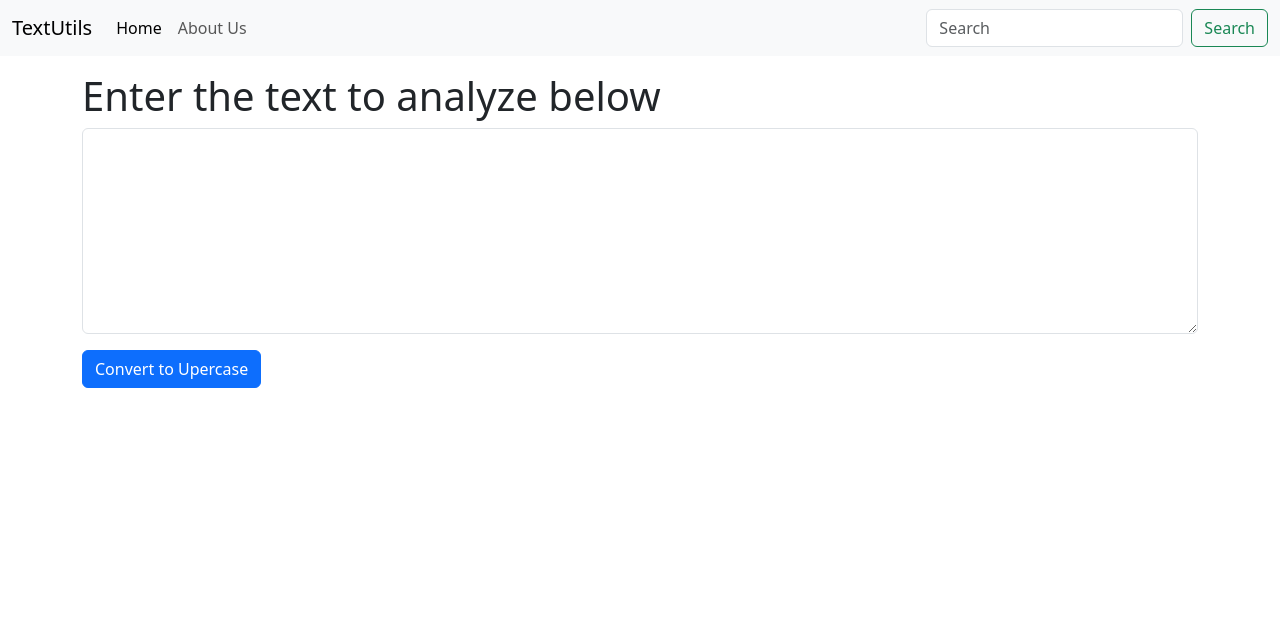
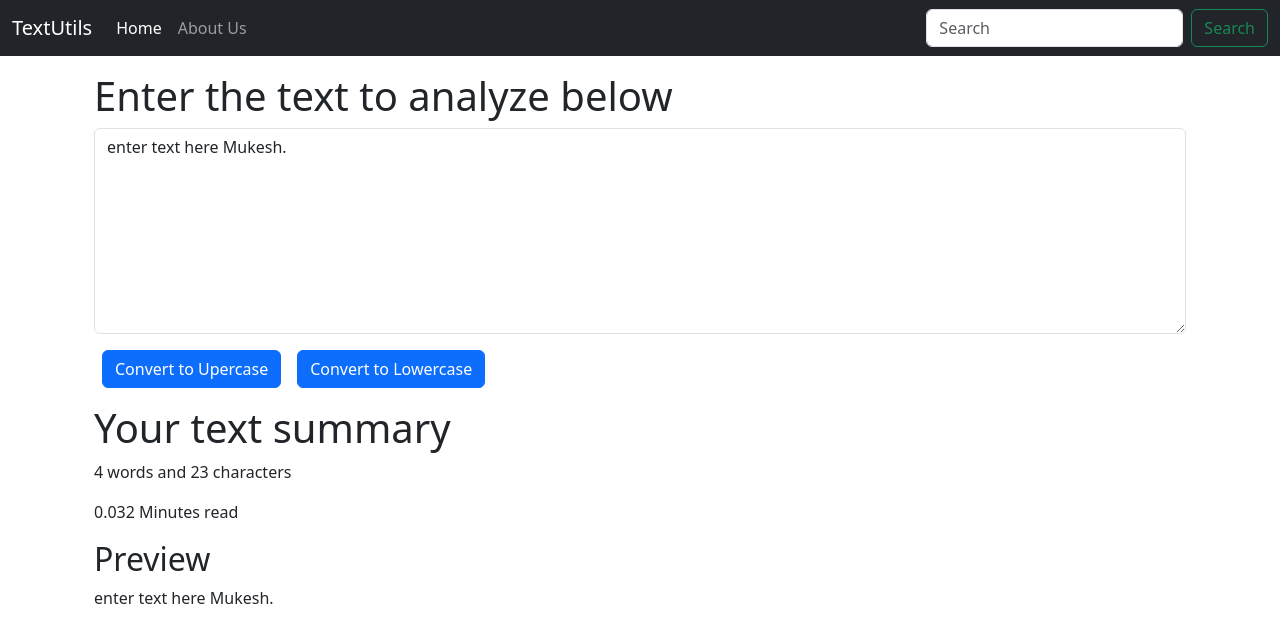
Before and after one commit to mukeshpandey13/React-Js-Code, a React (Create React App) app: page / in a window 1280 px wide. Shown: the top 642 px of the page. Built offline with nearby package versions, Linux system fonts and the light colour scheme.

Commit message:
upper case and lower case conversion

```diff
--- a/src/App.js
+++ b/src/App.js
@@ -1,7 +1,6 @@
 import logo from "./logo.svg";
 import "./App.css";
 import React from "react";
-
 import Navbar from "./components/Navbar"; //1) importing navbar from Navbar.js in this app.js
 import TextForm from "./components/TextForm";
 
@@ -11,13 +10,10 @@
       {/* this is use for normal props  */}
       <Navbar title="TextUtils" about="About Us" />
 
-      {/* this is use for default props  */}
-      {/* <Navbar/> */}
 
+    {/* this is the part of textForm.js  */}
       <div className="container my-3">
         <TextForm heading="Enter the text to analyze below"/>
-        {/* <TextForm /> */}
-      <button className="btn btn-primary">Convert to Upercase</button>
       </div>
     </>
   );
@@ -27,5 +23,5 @@
 
 // note
 // importing navbar using props
-//  line no 17 my-3 is use for to adjust text or components up or down
-// line no 21 btn btn-primary is use for button color
+//  line no 17 my-3 is use for to adjust text or components up or down (for margin space)
+// line no 21 (btn btn-primary) is use for button color
--- a/src/components/Navbar.js
+++ b/src/components/Navbar.js
@@ -5,7 +5,9 @@
 export default function Navbar(props) {
   return (
     <div>
-         <nav className="navbar navbar-expand-lg bg-body-tertiary">
+         {/* <nav className="navbar navbar-expand-lg bg-body-tertiary">  original*/}
+         {/* for to make navbar dark or light  */}
+         <nav className="navbar navbar-expand-lg navbar-dark bg-dark">
   <div className="container-fluid">
     <a className="navbar-brand" href="/">{props.title}</a>
     <button className="navbar-toggler" type="button" data-bs-toggle="collapse" data-bs-target="#navbarSupportedContent" aria-controls="navbarSupportedContent" aria-expanded="false" aria-label="Toggle navigation">
@@ -53,3 +55,9 @@
 // 1) use of props and its types
 //    a) normal props and
 //    b) default props
+
+//bootstrap
+// btn btn-primary = blue color
+// btn btn-denger = red color
+// btn btn-success = green color
+//btn btn-outline-success = show green color when mouse is moved there
--- a/src/components/TextForm.js
+++ b/src/components/TextForm.js
@@ -1,12 +1,58 @@
-import React from "react";
+import React, { useState } from "react";
+
+
 
 export default function TextForm(props) {
+  const handleUpClick = () =>{
+    // console.log("Uppercase was clicked: " + text); // show on console text
+    let newText=text.toUpperCase();
+    setText(newText);
+    // setText("you have clicked on handleUpClick");
+  }
+  const handleLoClick = () =>{
+    // console.log("Uppercase was clicked: " + text); // show on console text
+    let newText=text.toLowerCase();
+    setText(newText);
+    // setText("you have clicked on handleUpClick");
+  }
+
+  const handleOnChange = (event) =>{
+    // console.log("handleOnChange was clicked");
+    setText(event.target.value);
+  }
+
+  // ### USE OF useState hook ####
+  const [text, setText] = useState("enter text here Mukesh.");
+  // setText("Hello Mukesh pandey"); //it is used to change text of useState
+
   return (
-    <div>
+    <>
+    <div className="container">
       <h1>{props.heading}</h1>
       <div className="mb-3">
-        <textarea className="form-control" id="myBox" rows="8"></textarea>
+        <textarea className="form-control" id="myBox" value={text} onChange={handleOnChange} rows="8"></textarea>
       </div>
+      {/* mx-2 for side space
+      btn btn-primary for blue color */}
+      <button className="btn btn-primary mx-2"onClick={handleUpClick}>Convert to Upercase</button>
+      <button className="btn btn-primary mx-2"onClick={handleLoClick}>Convert to Lowercase</button>
     </div>
+    <div className="container my-3">
+      <h1>Your text summary </h1>
+      <p>{text.split(" ").length} words and {text.length} characters</p>
+      <p>{0.008 * text.split(" ").length} Minutes read</p>
+      <h2>Preview</h2>
+      <p>{text}</p>
+       {/* // showes the text out side of the box blow preview */}
+    </div>
+    </>
   );
 }
+
+
+// note
+// my-2 gives margin
+// text.split for words
+// text.length for characer
+// mx-2 for side space
+// btn btn-primary for blue color
```
Also changed, not shown: 1 other file (tests, documents, lock files or other folders).
